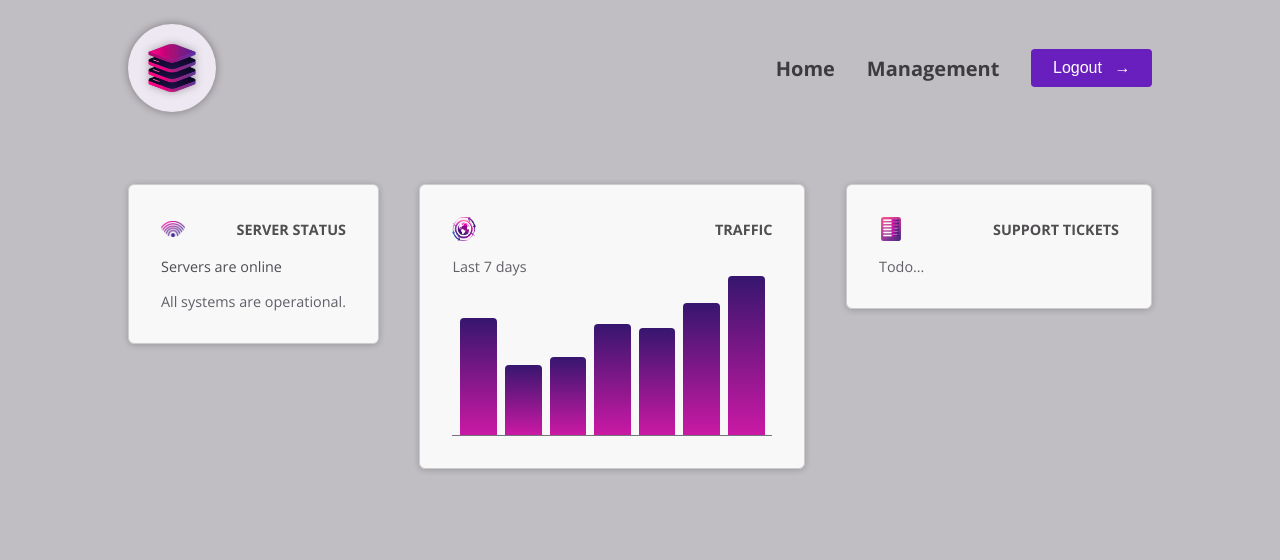
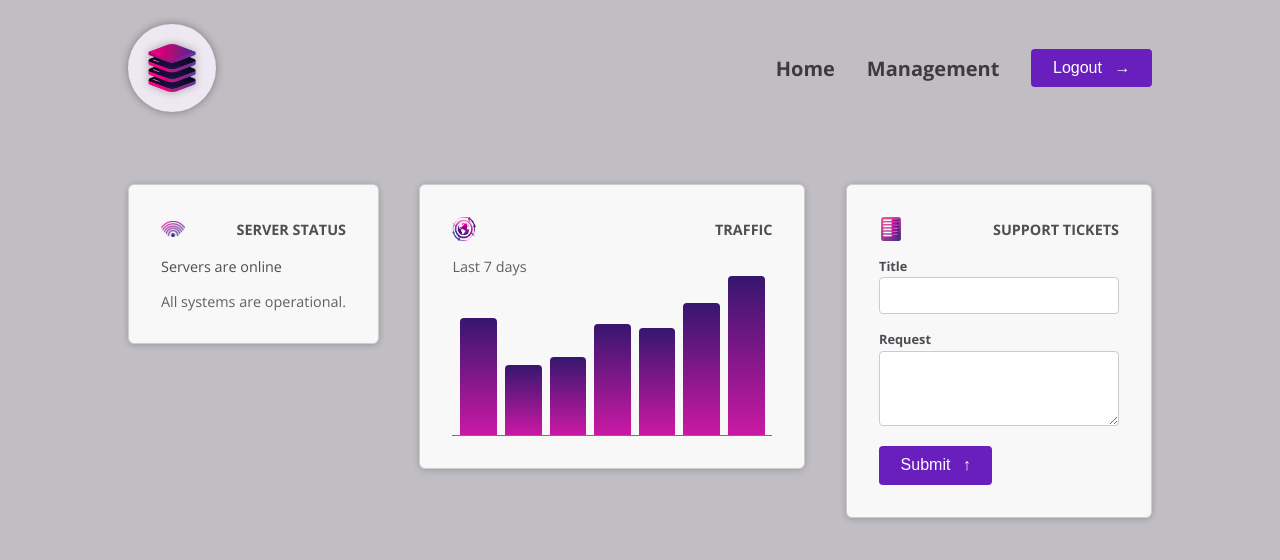
Before and after one commit to wulin-no2/data-console-angular-exercise, an Angular app: page / in a window 1280 px wide. Shown: the top 560 px of the page. Built offline with nearby package versions, Linux system fonts and the light colour scheme.

Commit message:
Section6-Adding new ticket component

```diff
--- a/src/app/dashboard/dashboard-tickets/dashboard-tickets.component.html
+++ b/src/app/dashboard/dashboard-tickets/dashboard-tickets.component.html
@@ -1,4 +1,4 @@
 
-  <div id="status">
-    <p>Todo...</p>
+  <div id="new-ticket">
+    <app-new-ticket></app-new-ticket>
   </div>
--- a/src/app/dashboard/dashboard-tickets/dashboard-tickets.component.ts
+++ b/src/app/dashboard/dashboard-tickets/dashboard-tickets.component.ts
@@ -1,11 +1,13 @@
 import { Component } from '@angular/core';
 import { DashboardItemComponent } from "../dashboard-item/dashboard-item.component";
+import { NewTicketComponent } from "../tickets/new-ticket/new-ticket.component";
 
 @Component({
   selector: 'app-dashboard-tickets',
   standalone: true,
   templateUrl: './dashboard-tickets.component.html',
-  styleUrl: './dashboard-tickets.component.css'
+  styleUrl: './dashboard-tickets.component.css',
+  imports: [NewTicketComponent]
 })
 export class DashboardTicketsComponent {
 
--- /dev/null
+++ b/src/app/dashboard/tickets/new-ticket/new-ticket.component.html
@@ -0,0 +1,20 @@
+<form>
+  <p>
+    <label for="title">Title</label>
+    <input id="title" name="title" >
+  </p>
+  <p>
+    <label for="request">Request</label>
+    <textarea id="request" name="request" rows="3"></textarea>
+  </p>
+  <p>
+    <button>
+      <span>
+        Submit
+      </span>
+      <span class="icon">
+        ↑
+      </span>
+    </button>
+  </p>
+</form>
--- /dev/null
+++ b/src/app/dashboard/tickets/ticket/ticket.component.html
@@ -0,0 +1 @@
+<p>ticket works!</p>
--- a/src/styles.css
+++ b/src/styles.css
@@ -221,3 +221,60 @@ button:hover {
 button:hover .icon {
   transform: translateX(4px);
 }
+
+#tickets {
+  display: flex;
+  flex-direction: column;
+  gap: 1.5rem;
+}
+
+#tickets ul {
+  list-style: none;
+  margin: 0;
+  padding: 0;
+  width: 15rem;
+}
+
+#tickets li {
+  margin: 0.5rem 0;
+}
+
+#tickets p {
+  margin: 0;
+  color: #4f4b53;
+}
+
+#tickets h2 {
+  margin: 0;
+  font-size: 1.1rem;
+  color: #38343c;
+}
+
+#new-ticket {
+  width: 15rem;
+}
+
+@media (min-width: 768px) {
+  #tickets {
+    flex-direction: row;
+  }
+}
+
+#new-ticket label {
+  display: block;
+  font-size: 0.8rem;
+  font-weight: bold;
+  margin-bottom: 0.15rem;
+  color: #4f4b53;
+}
+
+#new-ticket input,
+#new-ticket textarea {
+  width: 100%;
+  padding: 0.5rem;
+  border: 1px solid #ccc;
+  border-radius: 4px;
+  font: inherit;
+  font-size: 0.9rem;
+  color: #4f4b53;
+}
```
Also changed, not shown: src/app/dashboard/tickets/new-ticket/new-ticket.component.ts (added, +12 -0 lines), src/app/dashboard/tickets/ticket/ticket.component.ts (added, +12 -0 lines), src/app/dashboard/tickets/new-ticket/new-ticket.component.css (added), src/app/dashboard/tickets/ticket/ticket.component.css (added).
